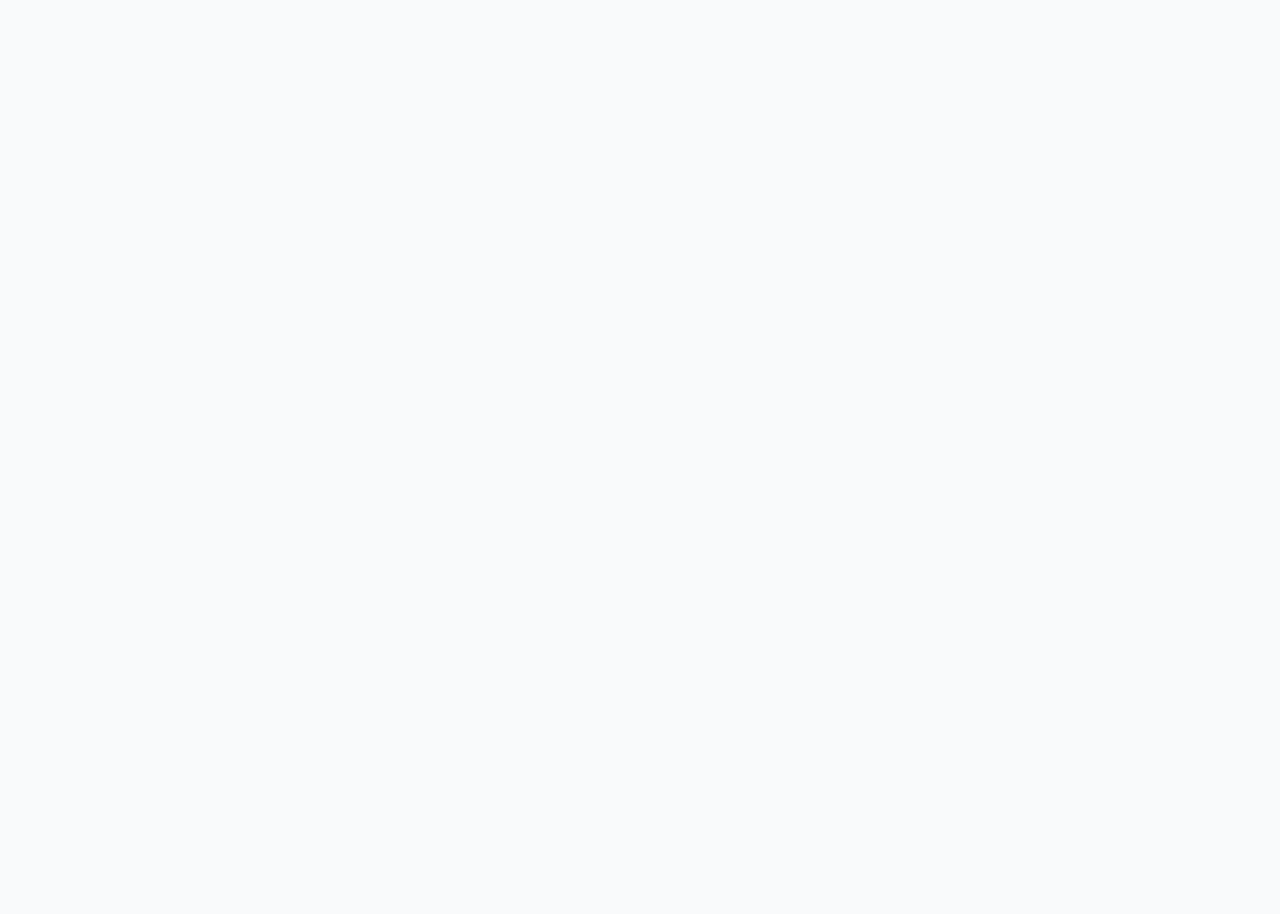
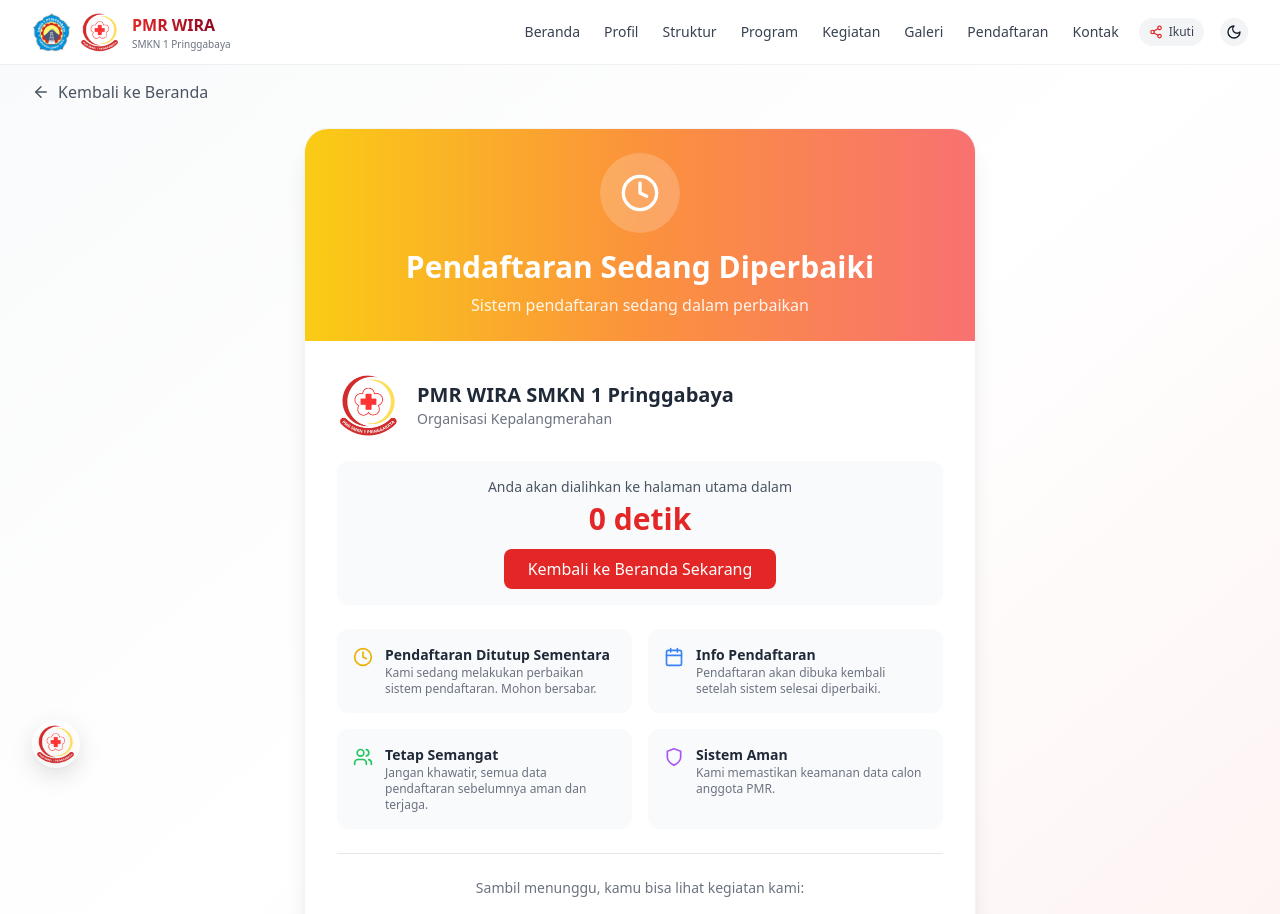
Before and after one commit to pmrsmeksabaya-dev/website-pmr-smeksabaya, a React (Vite) app: page /pendaftaran-redirect in a window 1280 px wide. Before the commit this address had no page. Shown: the top 914 px of the page. Before the commit the page ends 800 px from the top, so only its background shows below. Built offline with nearby package versions, Linux system fonts and the light colour scheme.

Commit message:
Update: Hero logo SMK left

```diff
--- a/src/App.jsx
+++ b/src/App.jsx
@@ -21,6 +21,7 @@ import ProtectedRoute from './components/ProtectedRoute';
 import { Analytics } from "@vercel/analytics/react"
 import { SpeedInsights } from '@vercel/speed-insights/react';
 import AdminKegiatan from './pages/admin/AdminKegiatan';
+import PendaftaranRedirect from './pages/PendaftaranRedirect';
 
 function App() {
   return (
@@ -39,6 +40,7 @@ function App() {
               <Route path="galeri" element={<GaleriPage />} />
               <Route path="pendaftaran" element={<PendaftaranPage />} />
               <Route path="kontak" element={<KontakPage />} />
+              <Route path="pendaftaran-redirect" element={<PendaftaranRedirect />} />
             </Route>
 
             <Route path="/admin/login" element={<AdminLogin />} />
--- a/src/components/Navbar.jsx
+++ b/src/components/Navbar.jsx
@@ -3,6 +3,7 @@ import { Link, useLocation } from 'react-router-dom';
 import { Menu, X, Sun, Moon, Facebook, Instagram, Youtube, Send, Share2, Heart } from 'lucide-react';
 import { useTheme } from '../context/ThemeContext';
 import logoPmr from '../assets/pmr.png';
+import logosmk from '../assets/smk.png';
 
 const Navbar = () => {
   const [isOpen, setIsOpen] = useState(false);
@@ -48,8 +49,21 @@ const Navbar = () => {
       <div className="container-custom">
         <div className="flex justify-between items-center h-14 md:h-16">
 
-          {/* LOGO */}
+          {/* LOGO - SMK KIRI, PMR KANAN */}
           <Link to="/" className="flex items-center gap-2 group">
+            {/* SMK Logo - KIRI */}
+            <div className="relative">
+              <div className="absolute inset-0 bg-blue-500/20 rounded-full blur-xl opacity-0 group-hover:opacity-100 transition duration-500"></div>
+              <div className="relative">
+                <img
+                  src={logosmk}
+                  alt="SMK"
+                  className="relative h-8 w-8 md:h-10 md:w-10 object-contain transition-all duration-300 group-hover:scale-110"
+                />
+              </div>
+            </div>
+
+            {/* PMR Logo - KANAN */}
             <div className="relative">
               <div className="absolute inset-0 bg-pmi/20 rounded-full blur-xl opacity-0 group-hover:opacity-100 transition duration-500"></div>
               <div className="relative">
@@ -61,7 +75,8 @@ const Navbar = () => {
               </div>
             </div>
 
-            <div className="hidden md:block">
+            {/* Text */}
+            <div className="hidden md:block ml-1">
               <h1 className="font-bold text-base bg-gradient-to-r from-pmi to-maroon bg-clip-text text-transparent">
                 PMR WIRA
               </h1>
--- a/src/pages/PendaftaranPage.jsx
+++ b/src/pages/PendaftaranPage.jsx
@@ -1,5 +1,5 @@
 import { Link } from 'react-router-dom';
-import { ExternalLink, CheckCircle, FileText, Users, Calendar } from 'lucide-react';
+import { CheckCircle, FileText, Users, Calendar, ArrowRight, AlertCircle } from 'lucide-react';
 
 const PendaftaranPage = () => {
   const requirements = [
@@ -88,18 +88,22 @@ const PendaftaranPage = () => {
           </div>
         </div>
 
-        {/* CTA Button */}
+        {/* CTA Button - Arahkan ke halaman redirect */}
         <div className="text-center">
-          <a
-            href="https://pmrsmeksabaya-daftar.vercel.app/"
-            target="_blank"
-            rel="noopener noreferrer"
+          <div className="bg-yellow-50 dark:bg-yellow-900/20 border border-yellow-200 dark:border-yellow-800 rounded-xl p-4 mb-6 flex items-center gap-3 justify-center">
+            <AlertCircle className="w-5 h-5 text-yellow-600 dark:text-yellow-400" />
+            <p className="text-yellow-700 dark:text-yellow-400 text-sm">
+              Sistem pendaftaran sedang dalam perbaikan
+            </p>
+          </div>
+          <Link
+            to="/pendaftaran-redirect"
             className="inline-flex items-center gap-2 bg-pmi text-white px-8 py-4 rounded-xl font-bold text-lg hover:bg-red-700 transition shadow-lg hover:shadow-xl"
           >
-            Buka Website Pendaftaran <ExternalLink size={20} />
-          </a>
+            Info Pendaftaran <ArrowRight size={20} />
+          </Link>
           <p className="text-sm text-gray-500 dark:text-gray-400 mt-4">
-            Klik tombol di atas untuk mengisi formulir pendaftaran online
+            Klik tombol di atas untuk melihat informasi pendaftaran sementara
           </p>
         </div>
       </div>
--- /dev/null
+++ b/src/pages/PendaftaranRedirect.jsx
@@ -0,0 +1,180 @@
+import { useState, useEffect } from 'react';
+import { Link } from 'react-router-dom';
+import { Clock, AlertCircle, ArrowLeft, Mail, Calendar, Users, Shield, Heart, Loader2 } from 'lucide-react';
+import logoPmr from '../assets/pmr.png';
+
+const PendaftaranRedirect = () => {
+  const [countdown, setCountdown] = useState(5);
+  const [isRedirecting, setIsRedirecting] = useState(false);
+
+  useEffect(() => {
+    // Countdown timer
+    const timer = setInterval(() => {
+      setCountdown((prev) => {
+        if (prev <= 1) {
+          clearInterval(timer);
+          return 0;
+        }
+        return prev - 1;
+      });
+    }, 1000);
+
+    return () => clearInterval(timer);
+  }, []);
+
+  // Info pendaftaran sementara
+  const infoPendaftaran = [
+    {
+      icon: <Clock className="w-5 h-5 text-yellow-500" />,
+      title: "Pendaftaran Ditutup Sementara",
+      desc: "Kami sedang melakukan perbaikan sistem pendaftaran. Mohon bersabar."
+    },
+    {
+      icon: <Calendar className="w-5 h-5 text-blue-500" />,
+      title: "Info Pendaftaran",
+      desc: "Pendaftaran akan dibuka kembali setelah sistem selesai diperbaiki."
+    },
+    {
+      icon: <Users className="w-5 h-5 text-green-500" />,
+      title: "Tetap Semangat",
+      desc: "Jangan khawatir, semua data pendaftaran sebelumnya aman dan terjaga."
+    },
+    {
+      icon: <Shield className="w-5 h-5 text-purple-500" />,
+      title: "Sistem Aman",
+      desc: "Kami memastikan keamanan data calon anggota PMR."
+    }
+  ];
+
+  return (
+    <div className="pt-20 pb-16 min-h-screen bg-gradient-to-br from-gray-50 via-white to-red-50 dark:from-gray-900 dark:via-gray-800 dark:to-gray-900">
+      <div className="container-custom">
+        {/* Back Button */}
+        <Link
+          to="/"
+          className="inline-flex items-center gap-2 text-gray-600 dark:text-gray-400 hover:text-pmi transition mb-6 group"
+        >
+          <ArrowLeft size={18} className="group-hover:-translate-x-1 transition" />
+          Kembali ke Beranda
+        </Link>
+
+        <div className="max-w-2xl mx-auto">
+          {/* Card Utama */}
+          <div className="bg-white dark:bg-gray-800 rounded-3xl shadow-xl overflow-hidden border border-gray-100 dark:border-gray-700">
+            {/* Header - Bergaya seperti banner peringatan */}
+            <div className="bg-gradient-to-r from-yellow-400 via-orange-400 to-red-400 p-6 text-center">
+              <div className="flex justify-center mb-4">
+                <div className="w-20 h-20 bg-white/20 rounded-full flex items-center justify-center backdrop-blur-sm">
+                  <Clock className="w-10 h-10 text-white" />
+                </div>
+              </div>
+              <h2 className="text-2xl md:text-3xl font-bold text-white">
+                Pendaftaran Sedang Diperbaiki
+              </h2>
+              <p className="text-white/90 mt-2">
+                Sistem pendaftaran sedang dalam perbaikan
+              </p>
+            </div>
+
+            {/* Body */}
+            <div className="p-6 md:p-8">
+              {/* Logo & Info */}
+              <div className="flex items-center gap-4 mb-6">
+                <img
+                  src={logoPmr}
+                  alt="PMR"
+                  className="w-16 h-16 object-contain"
+                />
+                <div>
+                  <h3 className="text-xl font-bold text-gray-800 dark:text-white">
+                    PMR WIRA SMKN 1 Pringgabaya
+                  </h3>
+                  <p className="text-sm text-gray-500 dark:text-gray-400">
+                    Organisasi Kepalangmerahan
+                  </p>
+                </div>
+              </div>
+
+              {/* Countdown */}
+              <div className="bg-gray-50 dark:bg-gray-700/50 rounded-xl p-4 mb-6 text-center">
+                <p className="text-sm text-gray-600 dark:text-gray-400">
+                  Anda akan dialihkan ke halaman utama dalam
+                </p>
+                <p className="text-3xl font-bold text-pmi mt-1">
+                  {countdown > 0 ? countdown : '0'} detik
+                </p>
+                {countdown === 0 && (
+                  <Link
+                    to="/"
+                    className="inline-block mt-3 bg-pmi text-white px-6 py-2 rounded-lg hover:bg-red-700 transition"
+                  >
+                    Kembali ke Beranda Sekarang
+                  </Link>
+                )}
+              </div>
+
+              {/* Info Grid */}
+              <div className="grid grid-cols-1 sm:grid-cols-2 gap-4 mb-6">
+                {infoPendaftaran.map((item, idx) => (
+                  <div
+                    key={idx}
+                    className="bg-gray-50 dark:bg-gray-700/30 rounded-xl p-4 flex items-start gap-3 hover:shadow-md transition"
+                  >
+                    <div className="mt-0.5">
+                      {item.icon}
+                    </div>
+                    <div>
+                      <h4 className="font-semibold text-sm text-gray-800 dark:text-white">
+                        {item.title}
+                      </h4>
+                      <p className="text-xs text-gray-500 dark:text-gray-400">
+                        {item.desc}
+                      </p>
+                    </div>
+                  </div>
+                ))}
+              </div>
+
+              {/* Tombol Alternatif */}
+              <div className="border-t dark:border-gray-700 pt-6">
+                <p className="text-center text-sm text-gray-500 dark:text-gray-400 mb-4">
+                  Sambil menunggu, kamu bisa lihat kegiatan kami:
+                </p>
+                <div className="flex flex-wrap gap-3 justify-center">
+                  <Link
+                    to="/kegiatan"
+                    className="px-4 py-2 bg-pmi/10 text-pmi rounded-lg hover:bg-pmi hover:text-white transition flex items-center gap-2"
+                  >
+                    <Calendar size={16} />
+                    Lihat Kegiatan
+                  </Link>
+                  <Link
+                    to="/galeri"
+                    className="px-4 py-2 bg-blue-500/10 text-blue-500 rounded-lg hover:bg-blue-500 hover:text-white transition flex items-center gap-2"
+                  >
+                    <Heart size={16} />
+                    Galeri Foto
+                  </Link>
+                  <Link
+                    to="/kontak"
+                    className="px-4 py-2 bg-green-500/10 text-green-500 rounded-lg hover:bg-green-500 hover:text-white transition flex items-center gap-2"
+                  >
+                    <Mail size={16} />
+                    Hubungi Kami
+                  </Link>
+                </div>
+              </div>
+            </div>
+          </div>
+
+          {/* Footer Info */}
+          <p className="text-center text-xs text-gray-400 dark:text-gray-500 mt-6">
+            Website PMR Wira Unit SMKN 1 Pringgabaya • {new Date().getFullYear()}
+          </p>
+        </div>
+      </div>
+    </div>
+  );
+};
+
+export default PendaftaranRedirect;
```
Also changed, not shown: src/pages/HomePage.jsx (+9 -17 lines), public/smk.png (added), src/assets/smk.png (added).
